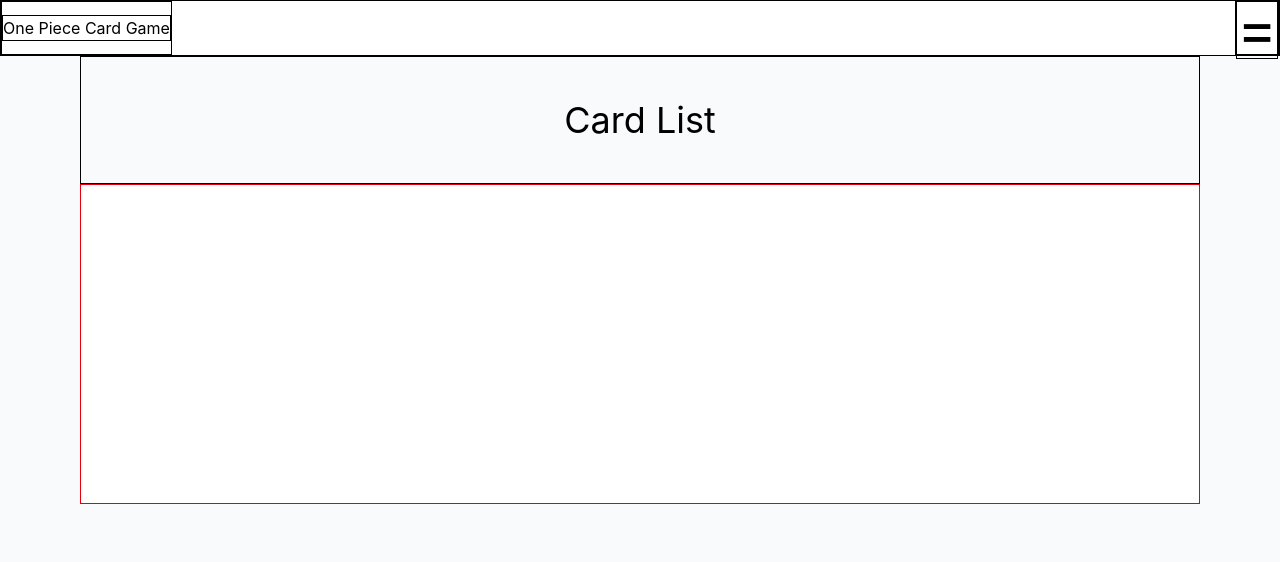
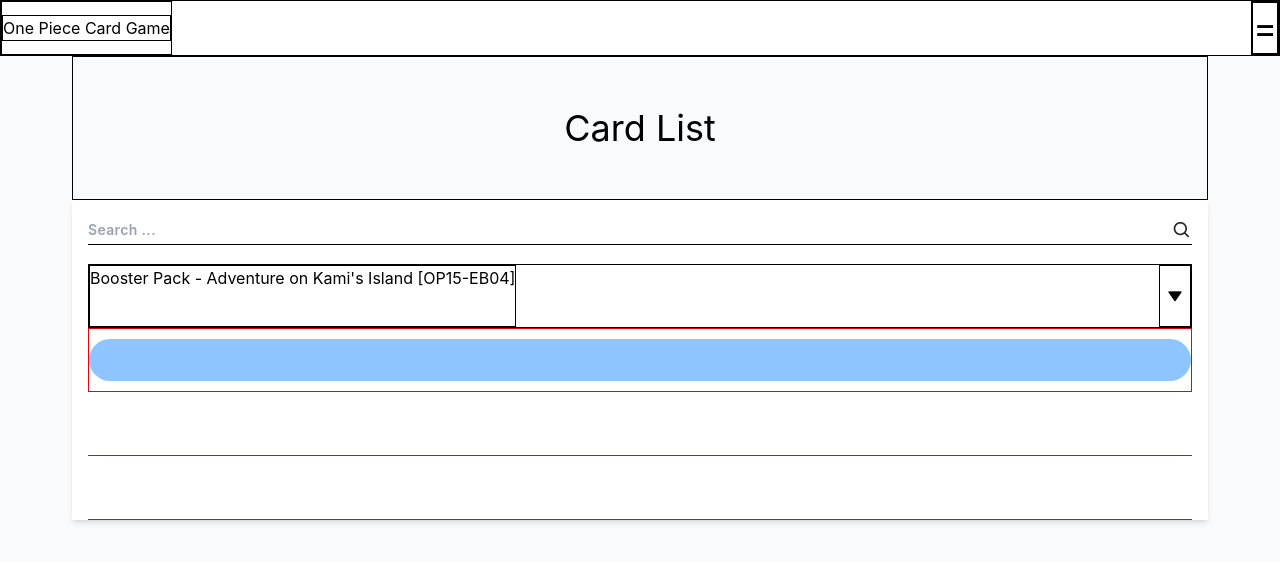
Before and after one commit to loganyeh/onepiece-website, a React (Vite) app: page / in a window 1280 px wide. Shown: the top 562 px of the page. Built offline with nearby package versions, Linux system fonts and the light colour scheme.

Commit message:
qs. wip: static ui FindCardsPage

```diff
--- a/index.html
+++ b/index.html
@@ -6,7 +6,7 @@
     <meta name="viewport" content="width=device-width, initial-scale=1.0" />
     <title>One Piece Trading Card Game</title>
     <!-- Boxicons Icons -->
-    <script src="https://unpkg.com/boxicons@2.1.4/dist/boxicons.js"></script>
+    <link href='https://unpkg.com/boxicons@2.1.4/css/boxicons.min.css' rel='stylesheet'>
   </head>
   <body>
     <div id="root"></div>
--- a/src/Pages/FindCardsPage.tsx
+++ b/src/Pages/FindCardsPage.tsx
@@ -16,19 +16,50 @@
 
                     {/* Menu */}
                     <div className="border h-full flex justify-end items-center">
-                        <div className="border flex justify-center items-center text-6xl">=</div>
+                        <div className="border h-full flex justify-center items-center text-4xl">=</div>
                     </div>
 
                 </div>
 
                 {/* Page Container */}
-                <div className="min-h-screen max-w-6xl mx-auto px-4">
+                <div className="min-h-screen max-w-6xl mx-auto px-2">
 
                     {/* Card List Title */}
-                    <div className="border h-32 flex justify-center items-center text-4xl">Card List</div>
+                    <div className="border h-36 flex justify-center items-center text-4xl">Card List</div>
 
                     {/* Filter Search */}
-                    <div className="border border-red-600 h-80 w-full bg-white"></div>
+                    <div className="max-w-6xl px-4 bg-white shadow-md">
+                        <div className="h-full grid grid-rows-5 gap-0">
+                            {/* Search */}
+                            <div className="h-16 flex justify-center items-center">
+                                <div className="border-b w-full pb-1 flex justify-between items-center">
+                                    <div className="text-sm text-gray-400 font-semibold tracking-wide">Search ...</div>
+                                    <div className="flex justify-center items-center"><i className='bx bx-search text-xl text-zinc-800'></i></div>
+                                </div>
+                            </div>
+
+                            {/* Pack Set Name */}
+                            <div className="h-16 border border-black flex justify-between">
+                                <div className="border">
+                                    Booster Pack
+                                    - Adventure on Kami's Island
+                                    [OP15-EB04]<br />
+                                </div>
+                                <div className="border w-8 flex justify-center items-center shrink-0"><i className='bx bxs-down-arrow'></i></div>
+                            </div>
+
+
+                            {/* Add More Button */}
+                            <div className="border border-red-600 flex items-center">
+                                <div className="h-2/3 w-full bg-blue-300 rounded-3xl"></div>
+                            </div>
+
+
+                            <div className="border-b border-red-600"></div>
+                            <div className="border-b border-red-600"></div>
+                        </div>
+                    </div>
+
                 </div>
 
             </div>
```
